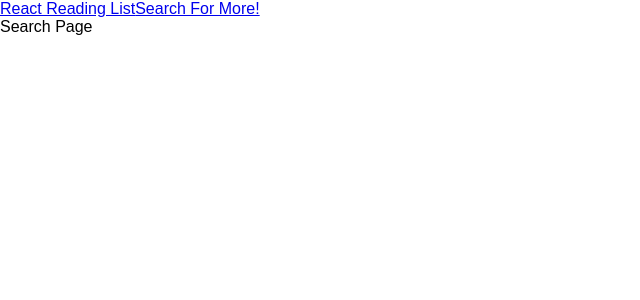
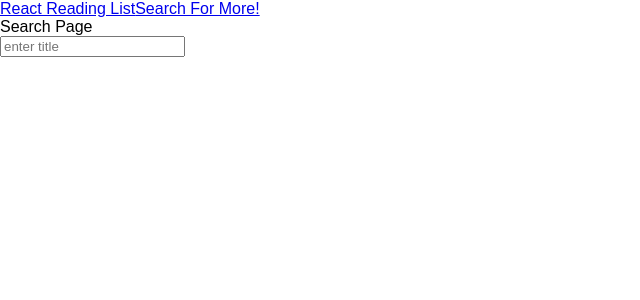
Before and after one commit to dfabert/GoogleBooks, a React (Create React App) app in the folder client/: page /search in a window 1280 px wide. Shown: the top 300 px of the page, without its empty margins (0-640 px from the left). Built offline with nearby package versions, Linux system fonts and the light colour scheme.

Commit message:
made a search bar for title

```diff
--- a/client/package.json
+++ b/client/package.json
@@ -5,6 +5,7 @@
   "private": true,
   "proxy": "http://localhost:3001/",
   "dependencies": {
+    "axios": "^0.21.0",
     "react": "^16.13.1",
     "react-dom": "^16.13.1",
     "react-scripts": "3.4.3"
--- /dev/null
+++ b/client/src/components/form.js
@@ -0,0 +1,27 @@
+import React from "react";
+
+// This file exports the Input, TextArea, and FormBtn components
+
+export function Input(props) {
+  return (
+    <div className="form-group">
+      <input className="form-control" {...props} />
+    </div>
+  );
+}
+
+export function TextArea(props) {
+  return (
+    <div className="form-group">
+      <textarea className="form-control" rows="20" {...props} />
+    </div>
+  );
+}
+
+export function FormBtn(props) {
+  return (
+    <button {...props} style={{ float: "right", marginBottom: 10 }} className="btn btn-success">
+      {props.children}
+    </button>
+  );
+}
--- a/client/src/pages/saved.js
+++ b/client/src/pages/saved.js
@@ -1,6 +1,10 @@
-import React from "react";
+import React, { useState, useEffect } from "react";
 
 function Saved() {
+
+  const [books, setBooks] = useState([])
+  const [formObject, setFormObject] = useState({})
+
   return (
     <div>
         Saved Page
--- a/client/src/pages/search.js
+++ b/client/src/pages/search.js
@@ -1,9 +1,19 @@
 import React from "react";
+import API from "../utils/API";
+import { Input } from "../components/form";
 
 function Search() {
+
+
   return (
     <div>
         Search Page
+        <form>
+            <Input
+              name='title'
+              placeholder='enter title'
+            />
+        </form>
     </div>
   );
 }
--- a/package.json
+++ b/package.json
@@ -19,6 +19,7 @@
     "nodemon": "^1.18.7"
   },
   "dependencies": {
+    "axios": "^0.21.0",
     "express": "^4.16.3",
     "if-env": "^1.0.4",
     "react-router-dom": "^5.2.0"
```
Also changed, not shown: 2 other files (tests, documents, lock files or other folders).
